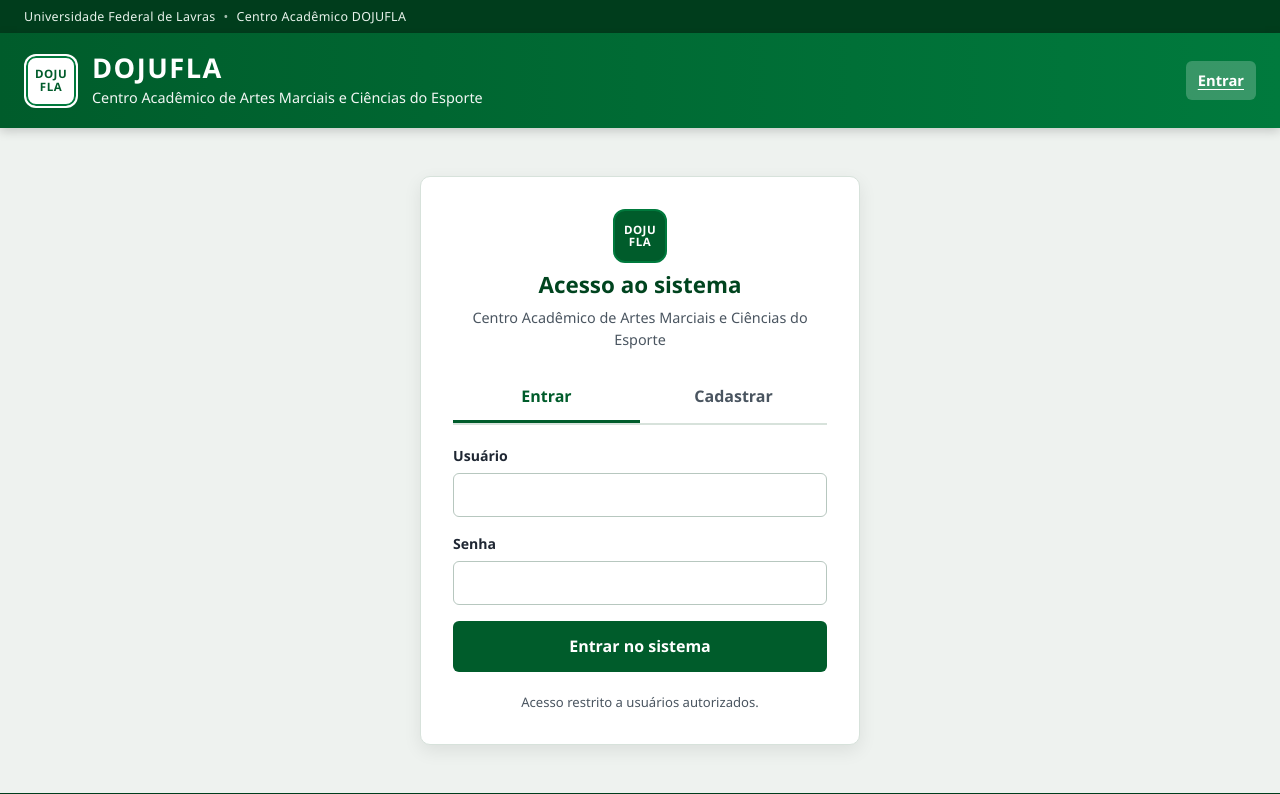
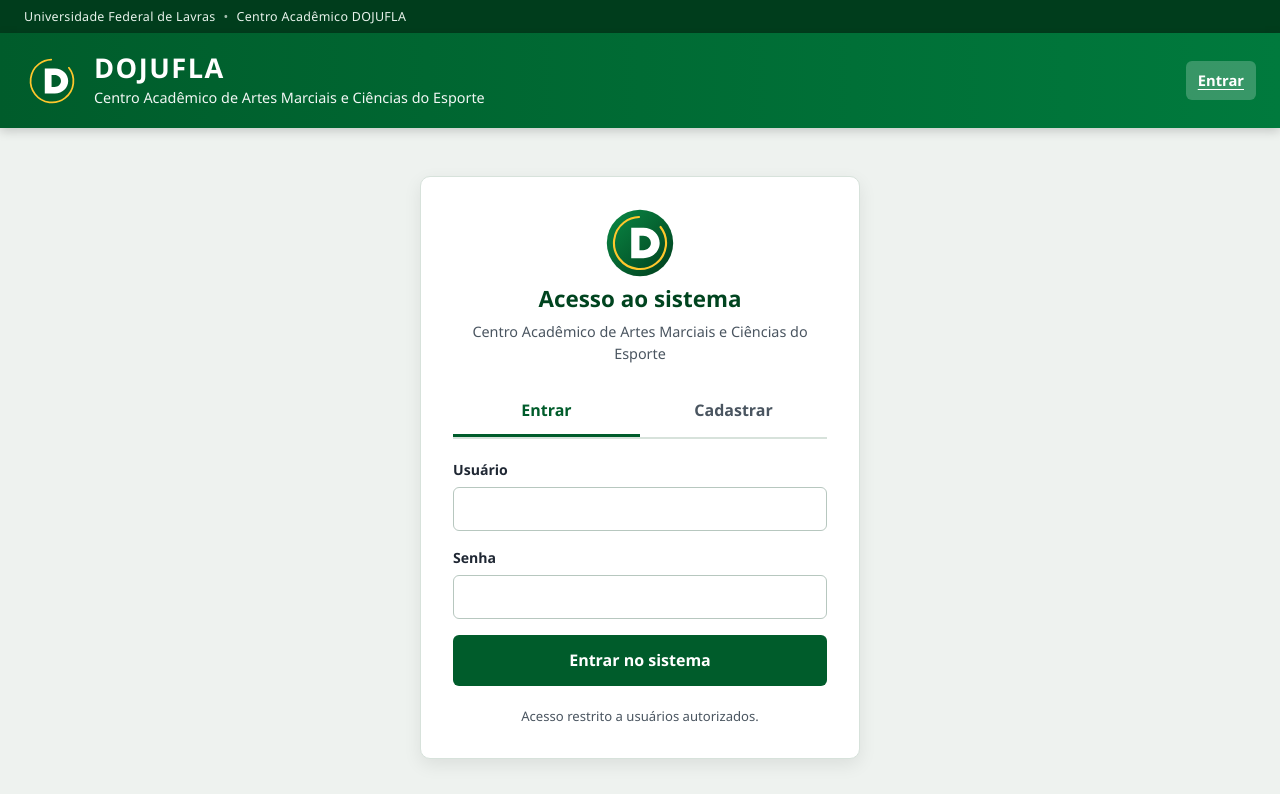
Before and after one commit to Renan2004a/DOJUFLA, a Flask app: page /login in a window 1280 px wide. Shown: the top 794 px of the page. Run offline with Flask 3, Linux system fonts and the light colour scheme.

Commit message:
Aplica a logo do DOJUFLA (cabecalho, login e favicon)

```diff
--- a/static/style.css
+++ b/static/style.css
@@ -180,23 +180,11 @@ main {
     gap: 14px;
 }
 
-.brand-badge {
-    display: flex;
-    flex-direction: column;
-    align-items: center;
-    justify-content: center;
-    width: 54px;
-    height: 54px;
+.brand-logo {
     flex: 0 0 auto;
-    border-radius: 12px;
-    background: #fff;
-    color: var(--verde-primario);
-    font-weight: 800;
-    font-size: 0.72rem;
-    line-height: 1.05;
-    letter-spacing: 0.5px;
-    border: 2px solid rgba(255, 255, 255, 0.7);
-    box-shadow: inset 0 0 0 2px var(--verde-brilho);
+    display: block;
+    width: 56px;
+    height: 56px;
 }
 
 .brand-text h1 {
@@ -667,11 +655,9 @@ textarea:hover {
     gap: 8px;
 }
 
-.auth-head .brand-badge {
-    background: var(--verde-primario);
-    color: #fff;
-    border: 2px solid var(--verde-brilho);
-    box-shadow: none;
+.auth-head .brand-logo {
+    width: 68px;
+    height: 68px;
 }
 
 .auth-head h2 {
--- a/templates/base.html
+++ b/templates/base.html
@@ -6,6 +6,7 @@
     <meta name="csrf-token" content="{{ csrf_token() }}">
     <meta name="description" content="Assistente virtual do DOJUFLA — Centro Acadêmico de Artes Marciais e Ciências do Esporte da Universidade Federal de Lavras.">
     <title>{% block title %}DOJUFLA — Centro Acadêmico{% endblock %}</title>
+    <link rel="icon" href="{{ url_for('static', filename='favicon.svg') }}" type="image/svg+xml">
     <link rel="stylesheet" href="{{ url_for('static', filename='style.css') }}">
 </head>
 <body>
@@ -23,7 +24,8 @@
 <header class="site-header">
     <div class="container header-container">
         <div class="brand">
-            <span class="brand-badge" aria-hidden="true"><span>DOJU</span><span>FLA</span></span>
+            <img class="brand-logo" src="{{ url_for('static', filename='logo-mark-light.svg') }}"
+                 alt="" aria-hidden="true" width="56" height="56">
             <div class="brand-text">
                 <h1>DOJUFLA</h1>
                 <p>Centro Acadêmico de Artes Marciais e Ciências do Esporte</p>
--- a/templates/login.html
+++ b/templates/login.html
@@ -8,7 +8,8 @@
     <div class="auth-card">
 
         <div class="auth-head">
-            <span class="brand-badge" aria-hidden="true"><span>DOJU</span><span>FLA</span></span>
+            <img class="brand-logo" src="{{ url_for('static', filename='logo-mark.svg') }}"
+                 alt="" aria-hidden="true" width="68" height="68">
             <h2>Acesso ao sistema</h2>
             <p>Centro Acadêmico de Artes Marciais e Ciências do Esporte</p>
         </div>
--- a/templates/register.html
+++ b/templates/register.html
@@ -7,7 +7,8 @@
 <div class="auth-wrapper">
     <div class="auth-card">
         <div class="auth-head">
-            <span class="brand-badge" aria-hidden="true"><span>DOJU</span><span>FLA</span></span>
+            <img class="brand-logo" src="{{ url_for('static', filename='logo-mark.svg') }}"
+                 alt="" aria-hidden="true" width="68" height="68">
             <h2>Criar conta</h2>
             <p>Novas contas entram como usuário comum.</p>
         </div>
```
Also changed, not shown: static/favicon.svg (added), static/logo-mark-light.svg (added), static/logo-mark.svg (added).
